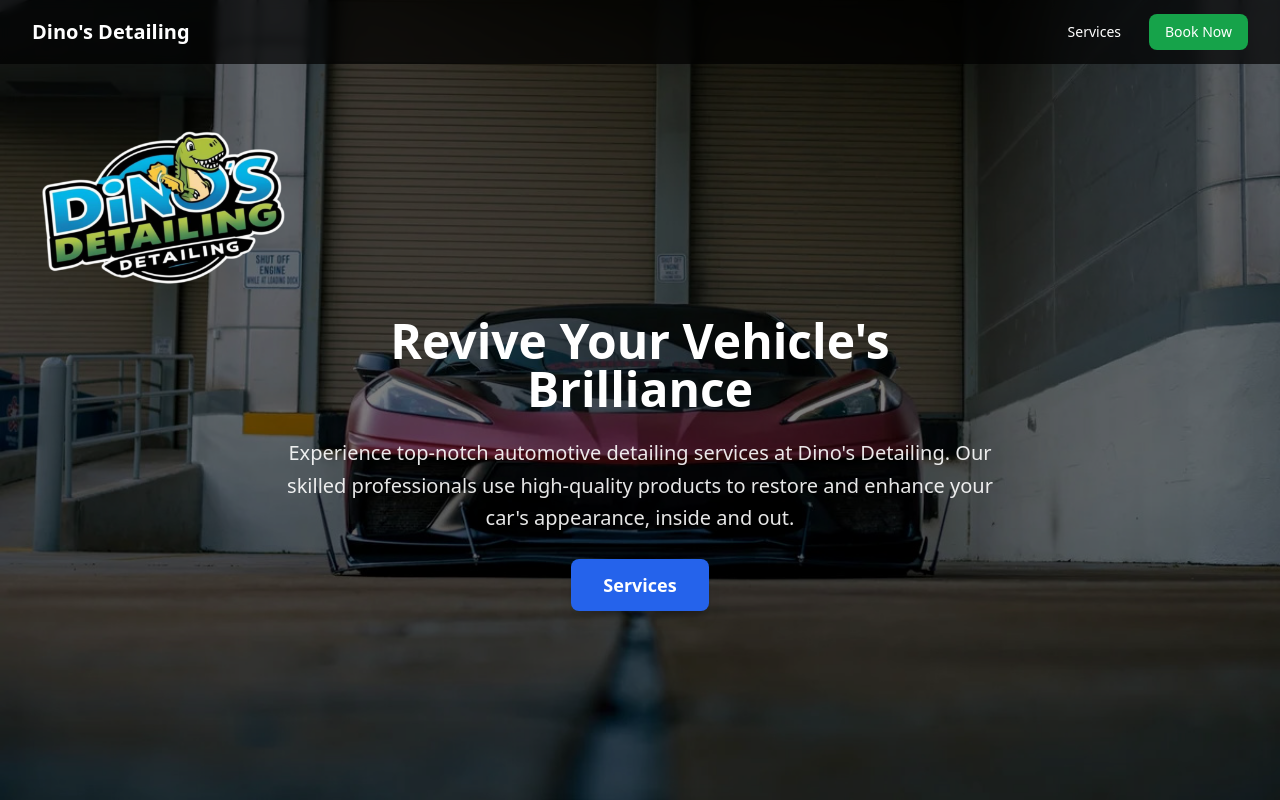
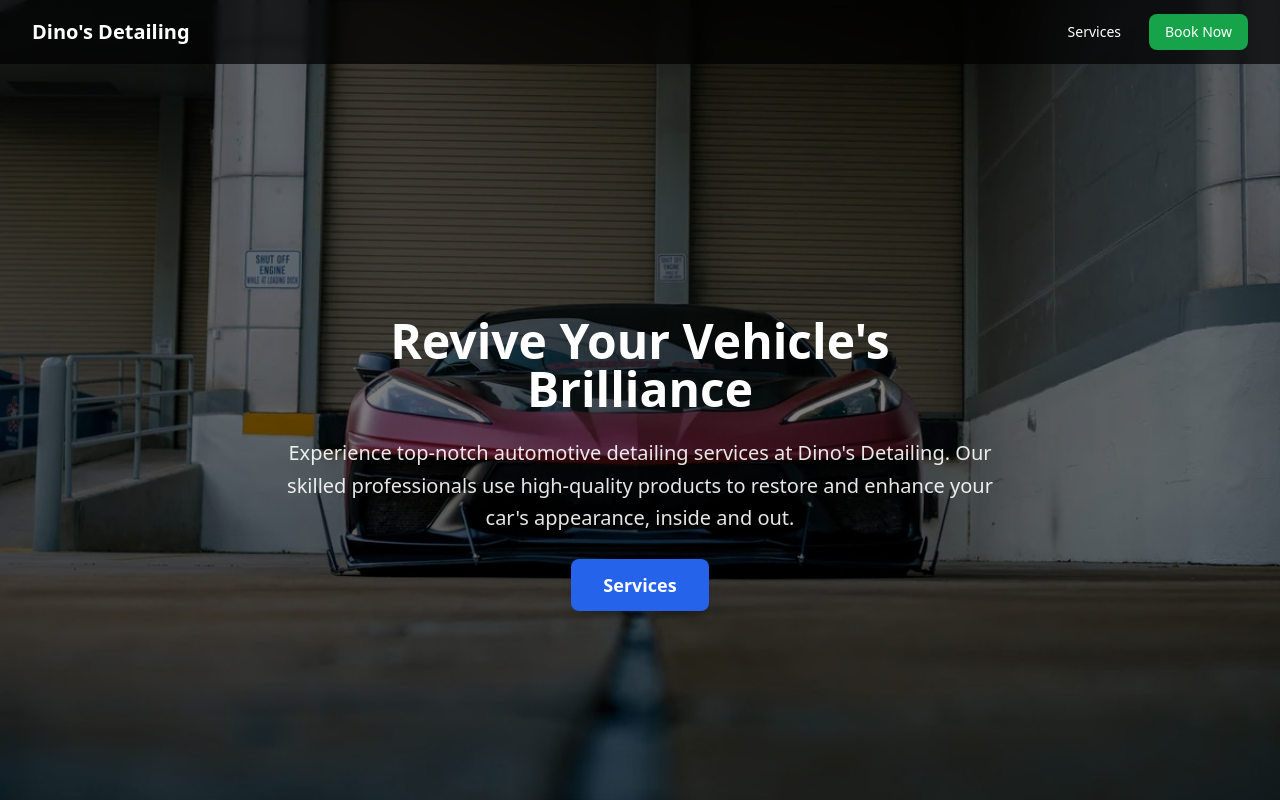
Before and after one commit to merrikmalin/dinos-detailing, an Angular app: page / in a window 1280 px wide. Shown: the top 800 px of the page. Built offline with nearby package versions, Linux system fonts and the light colour scheme.

Commit message:
Removed logo image for now

```diff
--- a/src/app/app.component.html
+++ b/src/app/app.component.html
@@ -25,8 +25,11 @@
 <div class="min-h-screen bg-cover bg-center bg-no-repeat" style="background-image: url('/assets/images/main.jpg')">
     <div class="min-h-screen bg-black/50">
         <!-- Logo - Absolute positioning with more top spacing -->
-        <img src="/assets/images/dinos-detailing.png" alt="Dino's Detailing Logo"
-             class="absolute top-24 left-8 w-64 z-10">
+        <!-- <img
+            src="/assets/images/dinos-detailing.png"
+            alt="Dino's Detailing Logo"
+            class="absolute top-24 left-8 w-64 z-10"
+        > -->
 
         <div class="flex min-h-screen flex-col items-center justify-center p-4">
             <div class="max-w-3xl mx-auto text-center space-y-6 px-4 mt-32">
```
